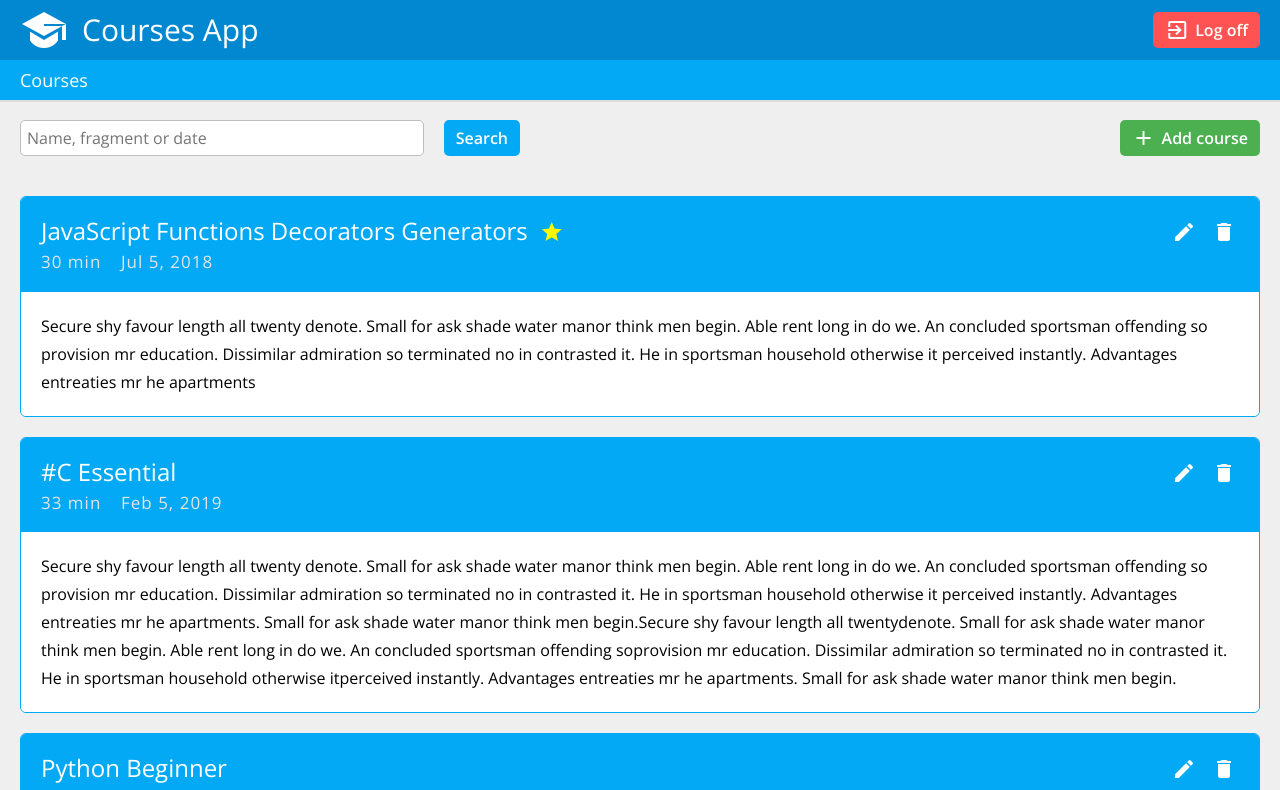
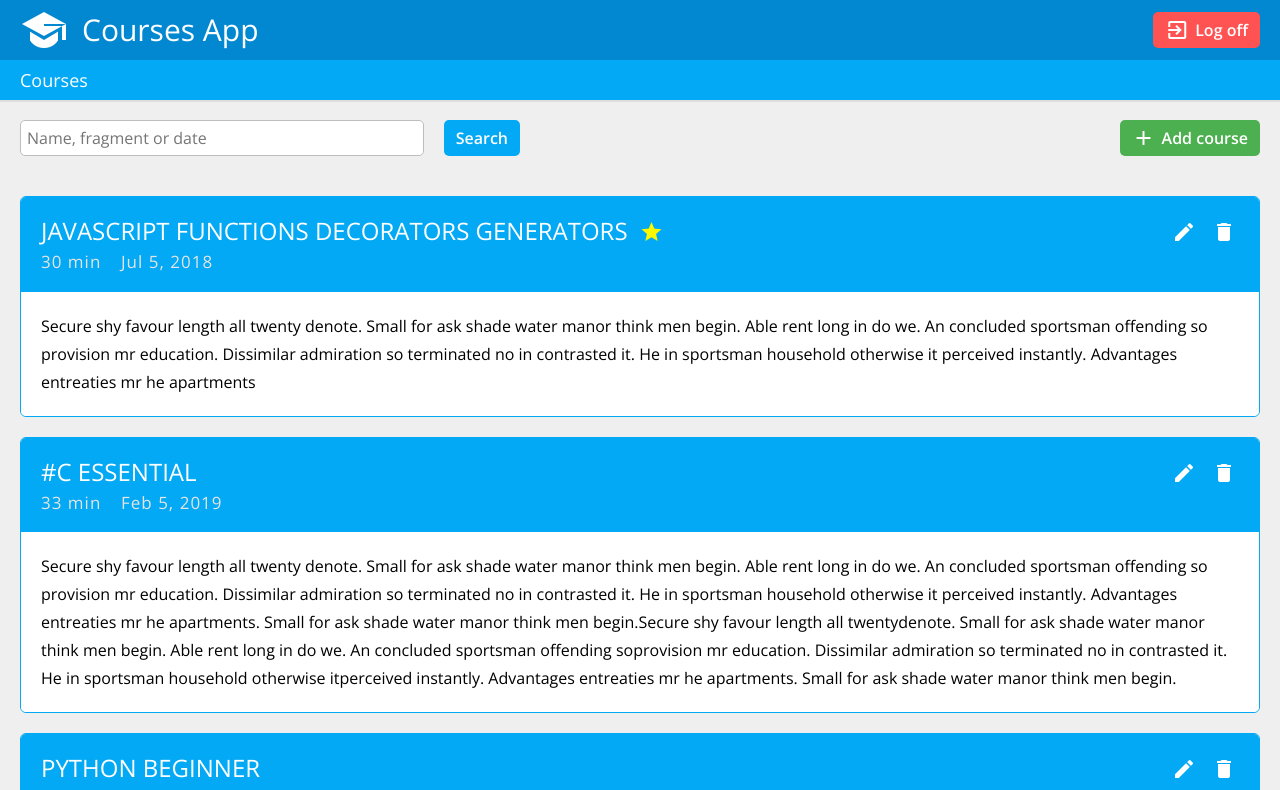
Before and after one commit to Drogbi/Angular-mentoring-program, an Angular app: page / in a window 1280 px wide. Shown: the top 790 px of the page. Built offline with nearby package versions, Linux system fonts and the light colour scheme.

Commit message:
add uppercase pipe to course title

```diff
--- a/src/app/containers/courses/course-item/course-item.component.html
+++ b/src/app/containers/courses/course-item/course-item.component.html
@@ -2,7 +2,7 @@
     <div class="course__info">
         <div class="course__info-header">
             <div class="course__title-row">
-                <h2 class="course__title">{{course.title}}</h2>
+                <h2 class="course__title">{{course.title | uppercase}}</h2>
                 <i title="Top rated" *ngIf="course.topRated" class="material-icons course__top-rated-icon">star</i>
                 <div class="course__button-group">
                     <app-button class="button-group__button-item button-group__edit" icon="edit" shape="round"></app-button>
```
